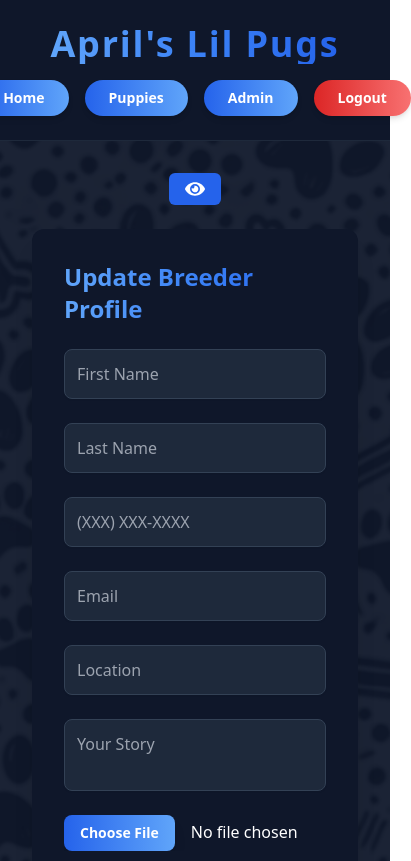
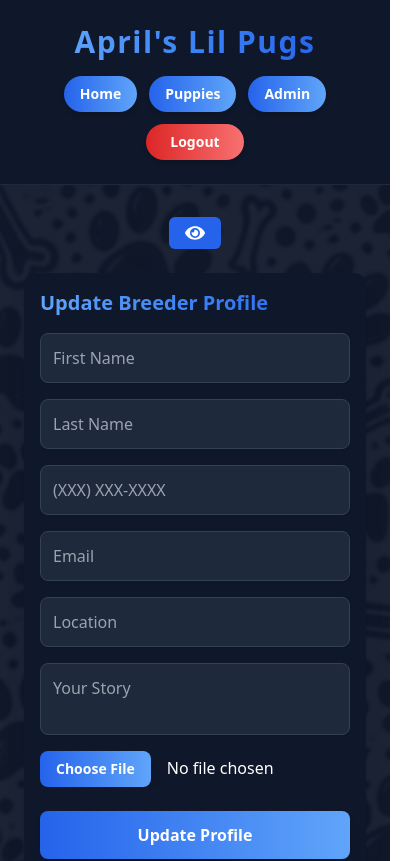
Before and after one commit to jonahgcarpenter/aprilslilpugs, a React (Create React App) app in the folder client/: page /breeder-dashboard in a window 390 px wide. Shown: the top 861 px of the page, 411 px wide, since content can reach past the window. Built offline with nearby package versions, Linux system fonts and the light colour scheme; sample sign-in values are in the browser's storage.

Commit message:
better for mobile, but need to fix update form for desktop

```diff
--- a/client/src/components/BreederDetails.js
+++ b/client/src/components/BreederDetails.js
@@ -24,28 +24,28 @@ const BreederDetails = () => {
   return (
     <>
       {breeder && (
-        <div key={breeder._id} className="mx-4 bg-slate-900 rounded-xl shadow-xl p-8 hover:shadow-2xl transition-all duration-300">
-          <h1 className="text-4xl font-bold text-transparent bg-clip-text bg-gradient-to-r from-blue-400 via-blue-500 to-blue-600 mb-8 text-center">
+        <div key={breeder._id} className="mx-2 sm:mx-4 bg-slate-900 rounded-xl shadow-xl p-4 sm:p-8 hover:shadow-2xl transition-all duration-300">
+          <h1 className="text-3xl sm:text-4xl font-bold text-transparent bg-clip-text bg-gradient-to-r from-blue-400 via-blue-500 to-blue-600 mb-6 text-center">
             Meet The Breeder
           </h1>
 
           {/* Personal Info Section */}
-          <div className="flex-1 flex flex-col items-center bg-slate-800/50 rounded-xl p-6">
-            <h2 className="text-3xl font-bold text-transparent bg-clip-text bg-gradient-to-r from-blue-400 via-blue-500 to-blue-600 mb-6 text-center">
+          <div className="flex-1 flex flex-col items-center bg-slate-800/50 rounded-xl p-4 sm:p-6">
+            <h2 className="text-2xl sm:text-3xl font-bold text-transparent bg-clip-text bg-gradient-to-r from-blue-400 via-blue-500 to-blue-600 mb-4 sm:mb-6 text-center">
               {breeder.firstName} {breeder.lastName}
             </h2>
 
             {breeder.profilePicture && (
               <img
                 src={breeder.profilePicture}
-                alt={`${breeder.firstName} {breeder.lastName}`}
-                className="w-[500px] h-[500px] rounded-xl object-cover border-4 border-slate-700 shadow-lg mb-8"
+                alt={`${breeder.firstName} ${breeder.lastName}`}
+                className="w-full max-w-[500px] aspect-square rounded-xl object-cover border-4 border-slate-700 shadow-lg mb-6 sm:mb-8"
               />
             )}
 
-            <div className="flex justify-center gap-4 w-full overflow-x-auto py-2">
+            <div className="flex flex-wrap justify-center gap-3 w-full py-2">
               {breeder.location && (
-                <div className="flex flex-col items-center justify-center bg-slate-800/80 hover:bg-slate-700/80 rounded-xl p-3 w-[100px] h-[80px] transition-all duration-300 group">
+                <div className="flex flex-col items-center justify-center bg-slate-800/80 hover:bg-slate-700/80 rounded-xl p-3 min-w-[90px] sm:w-[100px] h-[70px] sm:h-[80px] transition-all duration-300 group">
                   <a
                     href={`https://www.google.com/maps/search/?api=1&query=${encodeURIComponent(breeder.location)}`}
                     target="_blank"
@@ -58,7 +58,7 @@ const BreederDetails = () => {
                 </div>
               )}
               {breeder.email && (
-                <div className="flex flex-col items-center justify-center bg-slate-800/80 hover:bg-slate-700/80 rounded-xl p-3 w-[100px] h-[80px] transition-all duration-300 group">
+                <div className="flex flex-col items-center justify-center bg-slate-800/80 hover:bg-slate-700/80 rounded-xl p-3 min-w-[90px] sm:w-[100px] h-[70px] sm:h-[80px] transition-all duration-300 group">
                   <a href={`mailto:${breeder.email}`} className="flex flex-col items-center group-hover:text-blue-400" title={breeder.email}>
                     <FaEnvelope className="text-2xl mb-1 group-hover:scale-110 transition-transform duration-300 text-white group-hover:text-blue-400" />
                     <span className="text-white/80 text-xs text-center font-medium">Email</span>
@@ -66,14 +66,14 @@ const BreederDetails = () => {
                 </div>
               )}
               {breeder.phoneNumber && (
-                <div className="flex flex-col items-center justify-center bg-slate-800/80 hover:bg-slate-700/80 rounded-xl p-3 w-[100px] h-[80px] transition-all duration-300 group">
+                <div className="flex flex-col items-center justify-center bg-slate-800/80 hover:bg-slate-700/80 rounded-xl p-3 min-w-[90px] sm:w-[100px] h-[70px] sm:h-[80px] transition-all duration-300 group">
                   <a href={`tel:${breeder.phoneNumber}`} className="flex flex-col items-center group-hover:text-blue-400" title={breeder.phoneNumber}>
                     <FaPhoneAlt className="text-2xl mb-1 group-hover:scale-110 transition-transform duration-300 text-white group-hover:text-blue-400" />
                     <span className="text-white/80 text-xs text-center font-medium">Call</span>
                   </a>
                 </div>
               )}
-              <div className="flex flex-col items-center justify-center bg-slate-800/80 hover:bg-slate-700/80 rounded-xl p-3 w-[100px] h-[80px] transition-all duration-300 group">
+              <div className="flex flex-col items-center justify-center bg-slate-800/80 hover:bg-slate-700/80 rounded-xl p-3 min-w-[90px] sm:w-[100px] h-[70px] sm:h-[80px] transition-all duration-300 group">
                 <a
                   href="https://www.facebook.com/AprilsLilPugs/"
                   target="_blank"
@@ -89,7 +89,7 @@ const BreederDetails = () => {
 
           {/* Story Section */}
           {breeder.story && (
-            <div className="mt-8 p-6 bg-slate-800/50 rounded-xl backdrop-blur-sm">
+            <div className="mt-6 sm:mt-8 p-4 sm:p-6 bg-slate-800/50 rounded-xl backdrop-blur-sm">
               <h2 className="text-2xl font-bold text-transparent bg-clip-text bg-gradient-to-r from-blue-400 via-blue-500 to-blue-600 mb-4">My Story</h2>
               <p className="text-white/90 whitespace-pre-line leading-relaxed text-base">{breeder.story}</p>
             </div>
--- a/client/src/components/BreederUpdateForm.js
+++ b/client/src/components/BreederUpdateForm.js
@@ -88,12 +88,12 @@ const BreederUpdateForm = () => {
   }
 
   return (
-    <form className="mx-4 bg-slate-900 rounded-xl shadow-xl p-8" onSubmit={handleSubmit}>
+    <form className="mx-2 sm:mx-4 bg-slate-900 rounded-xl shadow-xl p-4 sm:p-8" onSubmit={handleSubmit}>
       <div className="max-w-[120ch] mx-auto"> {/* Keep form inputs at readable width */}
-        <h1 className="text-2xl font-bold text-transparent bg-clip-text bg-gradient-to-r from-blue-400 via-blue-500 to-blue-600 mb-6">
+        <h1 className="text-xl sm:text-2xl font-bold text-transparent bg-clip-text bg-gradient-to-r from-blue-400 via-blue-500 to-blue-600 mb-4 sm:mb-6">
           Update Breeder Profile
         </h1>
-        <div className="grid grid-cols-1 md:grid-cols-2 gap-6">
+        <div className="grid grid-cols-1 gap-4 sm:gap-6">
           <input
             type="text"
             onChange={(e) => setFirstName(e.target.value)}
@@ -144,10 +144,10 @@ const BreederUpdateForm = () => {
             accept="image/*"
           />
         </div>
-        <button className="mt-8 bg-gradient-to-r from-blue-600 to-blue-400 hover:from-blue-700 hover:to-blue-500 text-white text-base px-8 py-3 rounded-lg transition-all duration-200 font-bold shadow-lg hover:shadow-xl">
+        <button className="w-full sm:w-auto mt-6 sm:mt-8 bg-gradient-to-r from-blue-600 to-blue-400 hover:from-blue-700 hover:to-blue-500 text-white text-base px-6 py-3 rounded-lg transition-all duration-200 font-bold shadow-lg hover:shadow-xl">
           Update Profile
         </button>
-        {error && <div className="text-white text-base mt-6 p-4 bg-slate-800/50 backdrop-blur-sm rounded-lg border border-slate-700">{error}</div>}
+        {error && <div className="text-white text-sm sm:text-base mt-4 sm:mt-6 p-3 sm:p-4 bg-slate-800/50 backdrop-blur-sm rounded-lg border border-slate-700">{error}</div>}
       </div>
     </form>
   )
--- a/client/src/components/Navbar.js
+++ b/client/src/components/Navbar.js
@@ -10,23 +10,23 @@ const Navbar = () => {
     <div className="bg-slate-900 border-b border-slate-800">
       <div className="container mx-auto px-4 max-w-7xl py-6">
         <div className="flex flex-col items-center">
-          <h1 className="text-transparent bg-clip-text bg-gradient-to-r from-blue-400 via-blue-500 to-blue-600 text-4xl font-extrabold text-center tracking-wider">
+          <h1 className="text-transparent bg-clip-text bg-gradient-to-r from-blue-400 via-blue-500 to-blue-600 text-3xl sm:text-4xl font-extrabold text-center tracking-wider px-4">
             April's Lil Pugs
           </h1>
-          <div className="flex justify-center space-x-4 mt-4">
+          <div className="flex flex-wrap justify-center gap-3 mt-4 px-4">
             <Link to="/">
-              <button className="bg-gradient-to-r from-blue-600 to-blue-400 hover:from-blue-700 hover:to-blue-500 text-white px-6 py-2 text-sm rounded-full font-semibold shadow-md hover:shadow-lg transform hover:scale-105 transition-all duration-200">
+              <button className="bg-gradient-to-r from-blue-600 to-blue-400 hover:from-blue-700 hover:to-blue-500 text-white px-4 sm:px-6 py-2 text-sm rounded-full font-semibold shadow-md hover:shadow-lg transform hover:scale-105 transition-all duration-200">
                 Home
               </button>
             </Link>
             <Link to="/puppies">
-              <button className="bg-gradient-to-r from-blue-600 to-blue-400 hover:from-blue-700 hover:to-blue-500 text-white px-6 py-2 text-sm rounded-full font-semibold shadow-md hover:shadow-lg transform hover:scale-105 transition-all duration-200">
+              <button className="bg-gradient-to-r from-blue-600 to-blue-400 hover:from-blue-700 hover:to-blue-500 text-white px-4 sm:px-6 py-2 text-sm rounded-full font-semibold shadow-md hover:shadow-lg transform hover:scale-105 transition-all duration-200">
                 Puppies
               </button>
             </Link>
             {user && (
               <Link to="/breeder-dashboard">
-                <button className="bg-gradient-to-r from-blue-600 to-blue-400 hover:from-blue-700 hover:to-blue-500 text-white px-6 py-2 text-sm rounded-full font-semibold shadow-md hover:shadow-lg transform hover:scale-105 transition-all duration-200">
+                <button className="bg-gradient-to-r from-blue-600 to-blue-400 hover:from-blue-700 hover:to-blue-500 text-white px-4 sm:px-6 py-2 text-sm rounded-full font-semibold shadow-md hover:shadow-lg transform hover:scale-105 transition-all duration-200">
                   Admin
                 </button>
               </Link>
```
